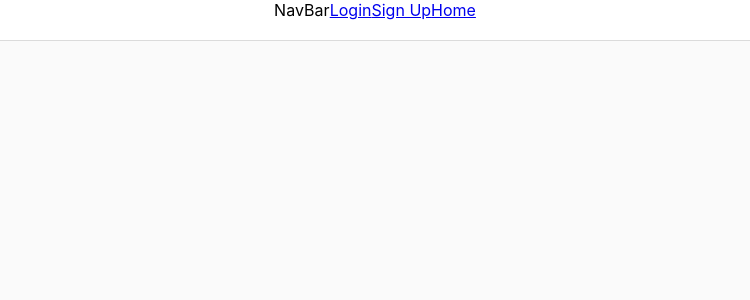
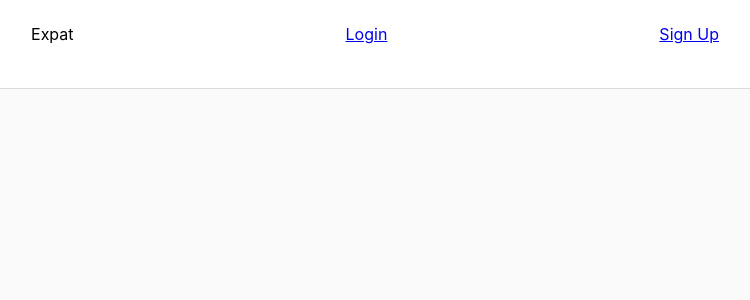
Before and after one commit to Build-Week-PTCT-Expat-Journal-3/front-end, a React (Create React App) app: page /login in a window 1280 px wide. Shown: the top 300 px of the page, without its empty margins (265-1015 px from the left). Built offline with nearby package versions, Linux system fonts and the light colour scheme.

Commit message:
added basic styling to margin, padding, and display flex

```diff
--- a/src/App.css
+++ b/src/App.css
@@ -5,9 +5,14 @@
 }
 
 .navbar {
+  display: flex;
+  justify-content: space-evenly;
   background-color: white;
   height: 5vh;
   border-bottom: 1px solid rgba(var(--b6a,219,219,219),1);
+  padding: 1.5rem;
+  margin-bottom: 1rem;
+  text-decoration: none;
 }
 
 .App-header {
--- a/src/components/NavBar.js
+++ b/src/components/NavBar.js
@@ -4,11 +4,10 @@ import {Link} from 'react-router-dom';
 export const NavBar = () => {
     return (
         <div className='navbar'>
-            NavBar
+            Expat
 
             <Link to='/'>Login</Link>
             <Link to='/register'>Sign Up</Link>
-            <Link to='/dashboard'>Home</Link>
         </div>
     )
 }
```
